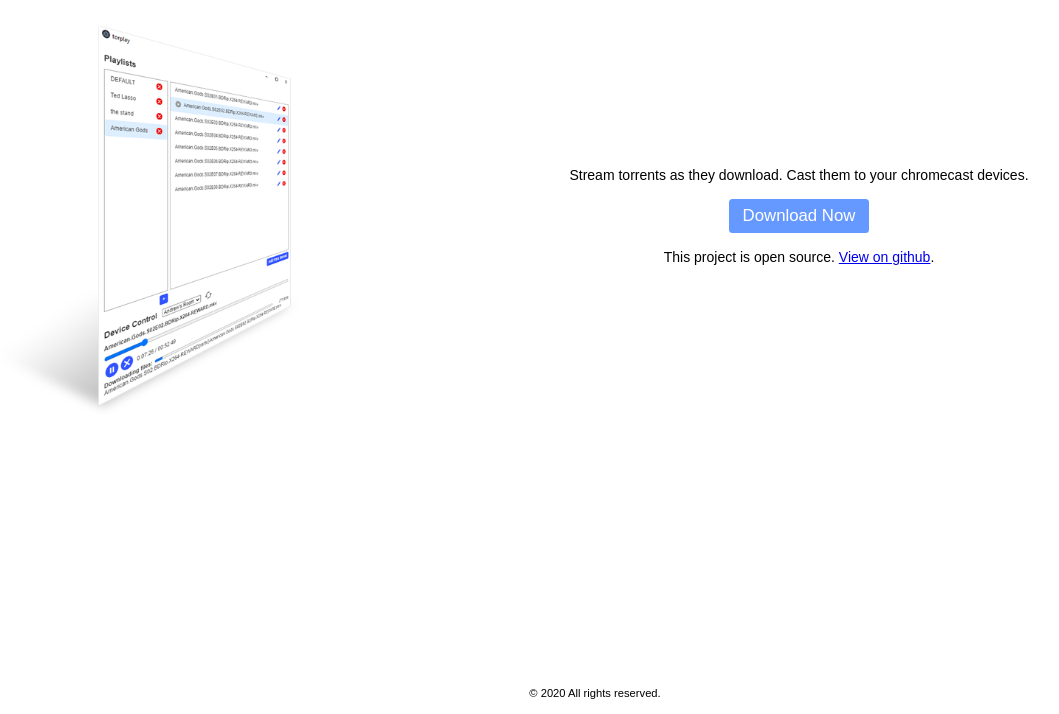
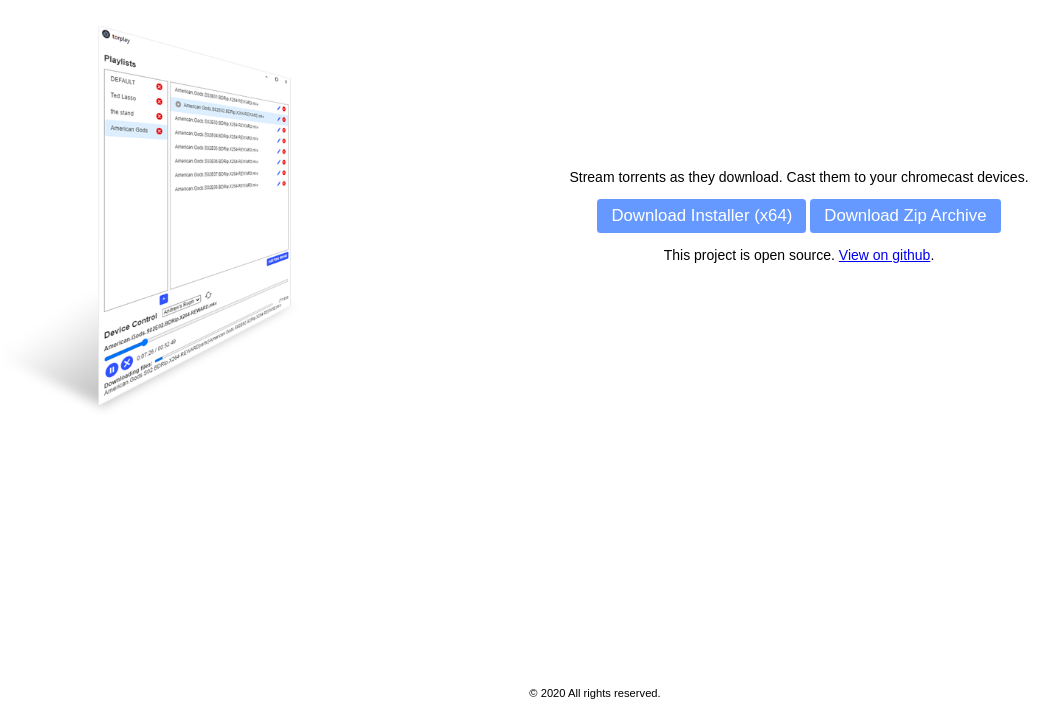
Before and after one commit to cerdish/torplay-website, a website: page index.html in a window 1280 px wide. Shown: the part 86-800 px from the top of the page, without its empty margins (45-1104 px from the left). Drawn offline with Linux system fonts and the light colour scheme.

Commit message:
Updated links for new version.

```diff
--- a/css/style.css
+++ b/css/style.css
@@ -51,6 +51,10 @@ button,a.btn{
 .pad{
     padding:1rem;
 }
+.m-y{
+    margin-top:1rem;
+    margin-bottom:1rem;
+}
 
 @media(max-width:480px){
     .flex.resp{
--- a/index.html
+++ b/index.html
@@ -23,11 +23,13 @@
                 <div class="item-flex center" style="min-height:50%;min-width:66%;">
                     Stream torrents as they download. Cast them to your chromecast devices.
 
-                    <br><br>
+                    <br>
 
-                    <a href="https://github.com/cerdish/torplay/releases/download/0.0.3/torplay-0.0.3.Setup.exe" target="_blank" class="btn lg">Download Now</a>
+                    <a href="https://github.com/cerdish/torplay/releases/download/0.1.0/torplay-0.1.0.Setup.zip" target="_blank" class="btn lg m-y">Download Installer (x64)</a>
 
-                    <br><br>
+                    <a href="https://github.com/cerdish/torplay/releases/download/0.1.0/torplay-0.1.0.zip" target="_blank" class="btn lg m-y">Download Zip Archive</a>
+
+                    <br>
 
                     This project is open source.
                     <a href="https://github.com/cerdish/torplay" target="_blank">View on github</a>.
```
